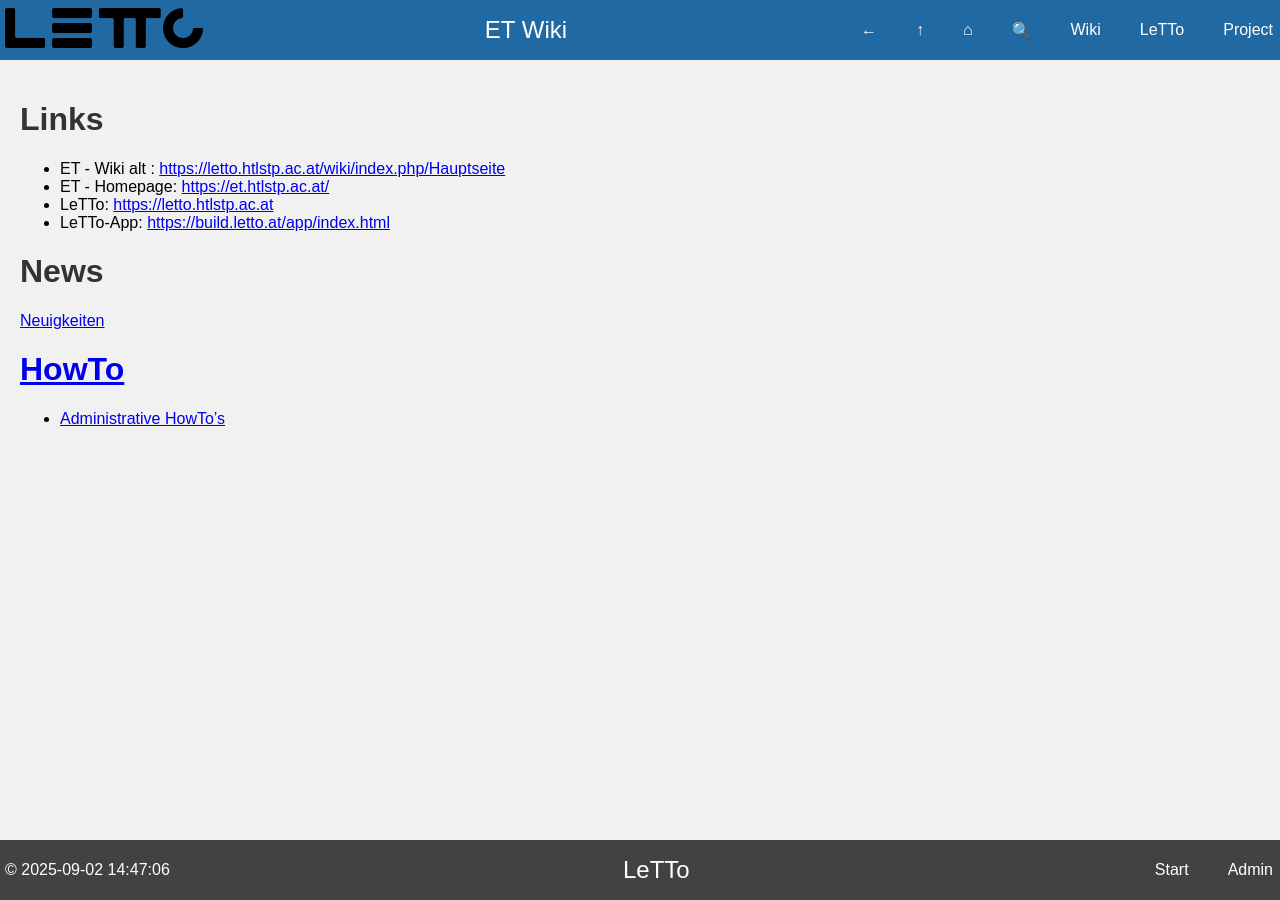
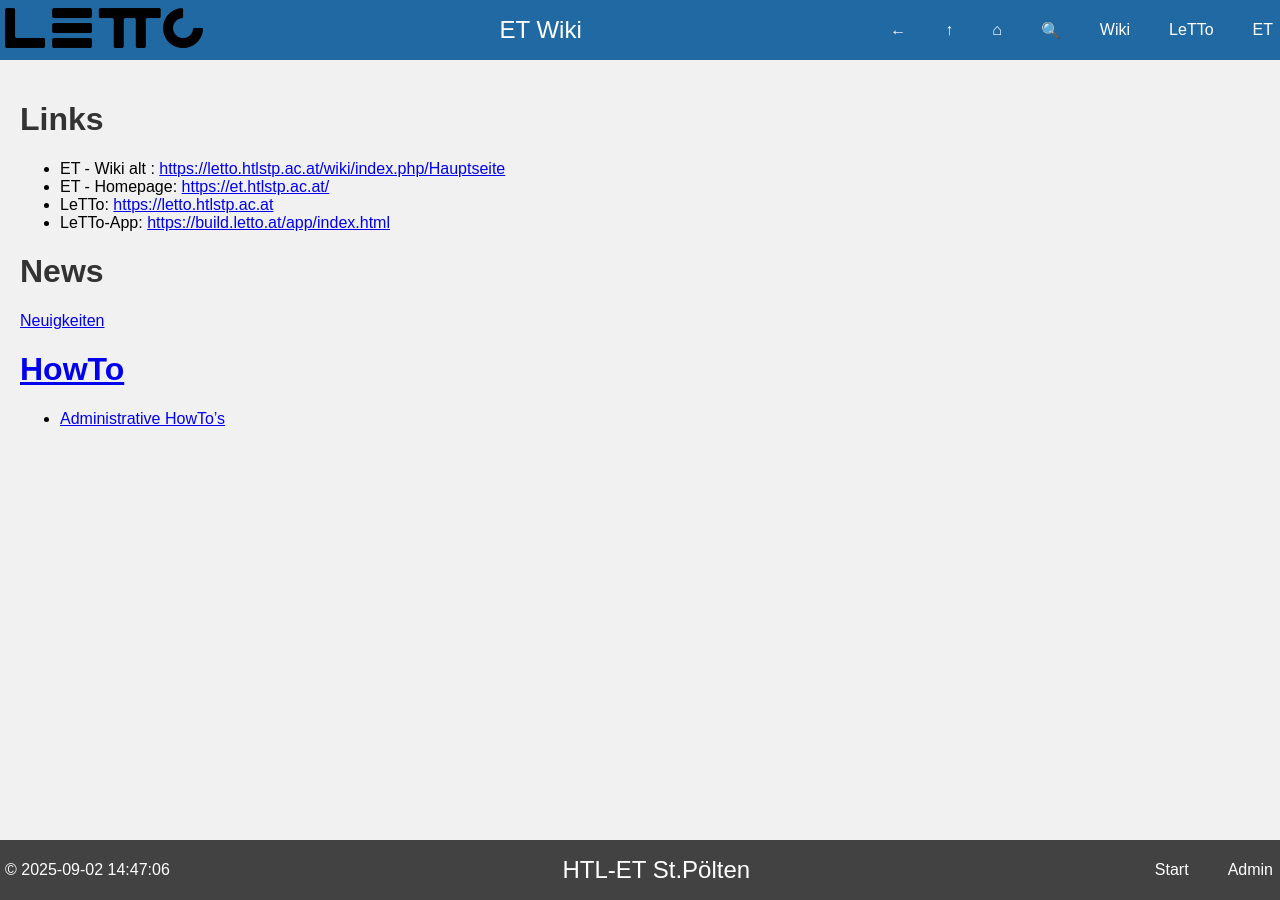
Before and after one commit to htl-stp-et/ET-Info, a Jekyll site: the page built from docs/index.md, in a window 1280 px wide. Built offline with Jekyll 4.4.1, drawn with Linux system fonts in a browser that asks for light colours; our own code applies the rules of GitHub Pages for plain Markdown files.

Commit message:
Initial Site

```diff
--- a/docs/_layouts/default.html
+++ b/docs/_layouts/default.html
@@ -34,8 +34,8 @@
         <a href="/search.html" title="suche">&#128269;</a>
         <!-- a href="/" title="home">&#127968;</a -->
         <a href="/wiki/Hauptseite/index.html">Wiki</a>
-        <a href="https://letto.at/wordpress/" target="_blank">LeTTo</a>
-        <a href="https://project.letto.at" target="_blank">Project</a>
+        <a href="https://letto.htlstp.ac.at/lettohtlstp" target="_blank">LeTTo</a>
+        <a href="https://et.htlstp.ac.at" target="_blank">ET</a>
     </nav>
 </header>
 <main class="content">
@@ -48,7 +48,7 @@
 
     <!-- Mittlerer Titel -->
     <div class="header-title">
-        LeTTo
+        HTL-ET St.Pölten
     </div>
 
     <!-- Rechte Navigationslinks -->
```
